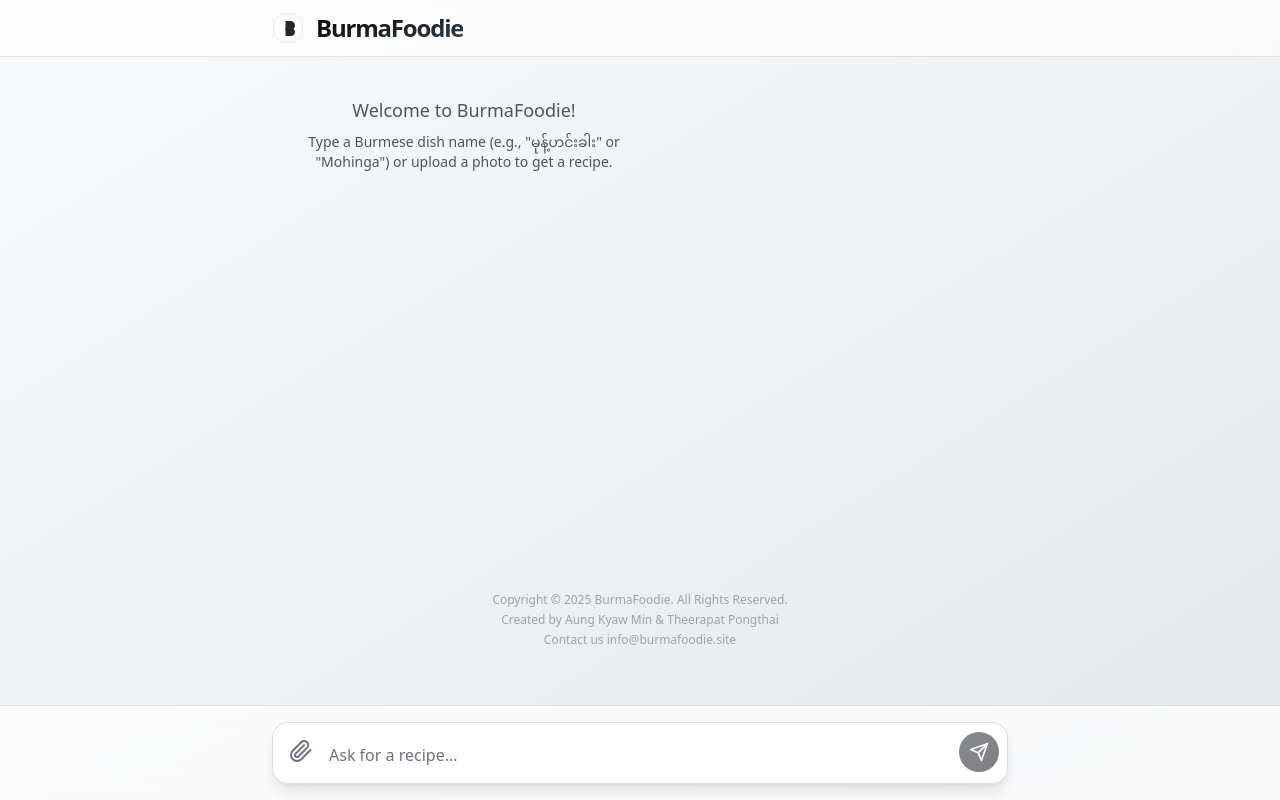
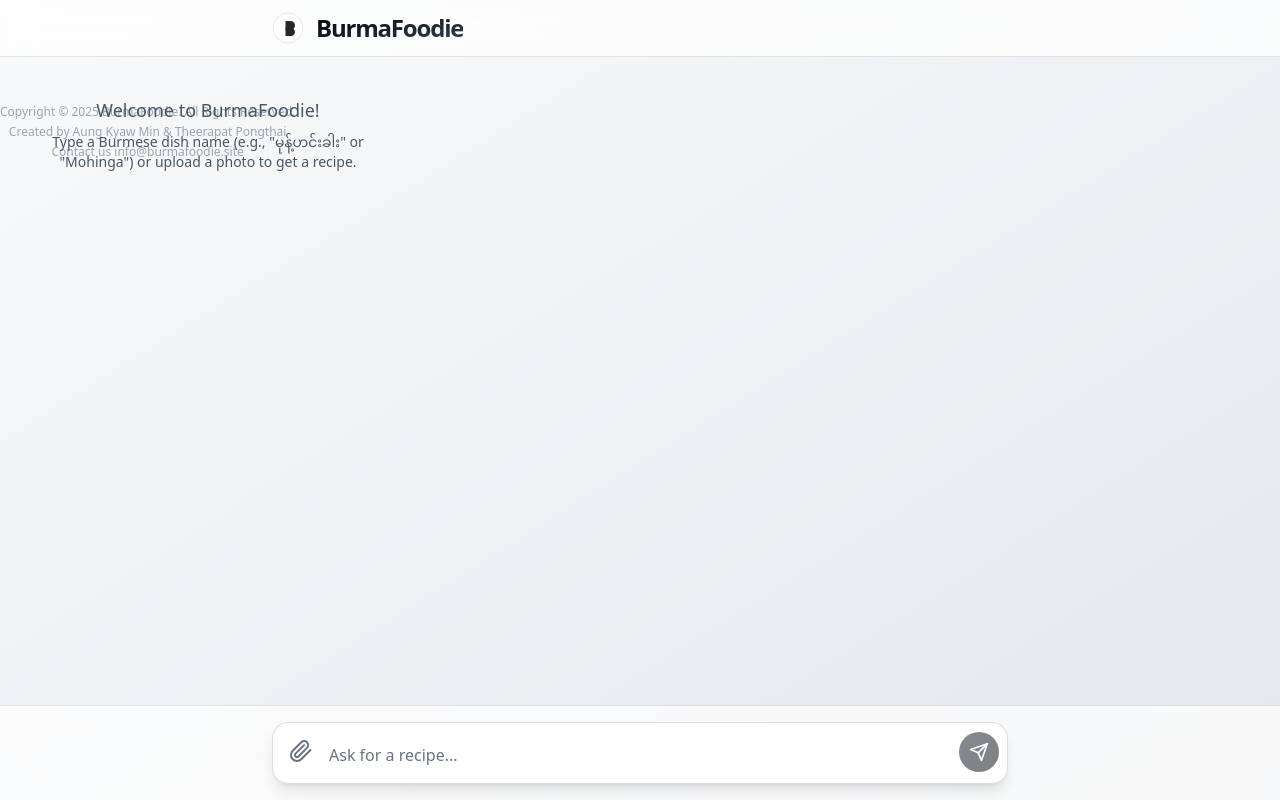
Before and after one commit to akmiinn/BurmaFoodie, a React (Vite) app: page / in a window 1280 px wide. Built offline with nearby package versions, Linux system fonts and the light colour scheme.

Commit message:
Update App.tsx

```diff
--- a/App.tsx
+++ b/App.tsx
@@ -123,7 +123,7 @@ const App: React.FC = () => {
         </div>
       </header>
 
-      <main className="flex-1 flex flex-col pt-24 pb-32 md:pb-36">
+      <main className="flex-1 fixed flex-col pt-24 pb-32 md:pb-36">
         <div className="max-w-3xl w-full mx-auto px-4 flex-1 overflow-y-auto">
            {chatHistory.length === 0 && (
             <div className="fixed flex-col items-center justify-center h-full text-center text-gray-600 animate-fadeInUp">
```
